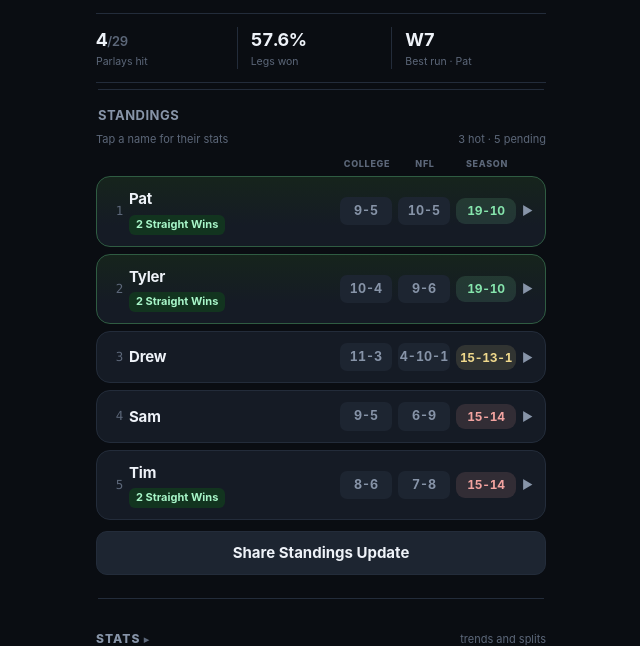
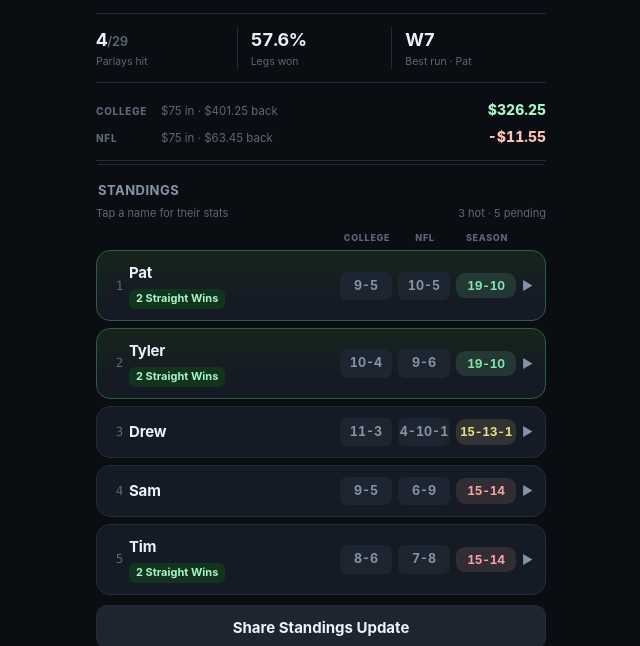
Before and after one commit to sammarrellajr/parlay-club, a plain HTML site: page index.html in a window 1280 px wide. Shown: the part 454-1100 px from the top of the page, without its empty margins (319-959 px from the left). Drawn offline with Linux system fonts and the light colour scheme.

Commit message:
Put the college vs NFL money split under the hero
Both leagues cost the same $5 a week and only one has paid for itself:
college is $75 in and $401.25 back, NFL is $75 in and $63.45 back. That
is the season in two lines and it was three screens down inside a
collapsed panel, which is nowhere. It now sits under the hero on the All
tab and hides on the league tabs, where it would only repeat the hero.

The hero also says how many slates are in play, which is what explains a
page reading 30 slates above and 4 of 29 parlays hit below.

Co-Authored-By: Claude Opus 5 <noreply@anthropic.com>
Claude-Session: https://claude.ai/code/session_01KDNrBBh1WrEPhDraZpj7yH

```diff
--- a/index.html
+++ b/index.html
@@ -175,6 +175,20 @@
 .hero-val.down { color: var(--loss); }
 .hero-sub { font-size: 12.5px; color: var(--muted); margin-top: 5px; }
 
+/* The split that decides whether any of this works. It lived three screens
+   down inside a collapsed panel, which is nowhere. */
+.lsplit { padding: 11px 0 12px; border-bottom: 1px solid var(--line); }
+.lspr { display: grid; grid-template-columns: 56px 1fr auto;
+  align-items: baseline; gap: 9px; }
+.lspr + .lspr { margin-top: 7px; }
+.lspl { font-size: 10px; font-weight: 800; letter-spacing: 0.7px;
+  text-transform: uppercase; color: var(--dim); }
+.lspd { font-size: 11.5px; color: var(--dim); min-width: 0;
+  overflow: hidden; text-overflow: ellipsis; white-space: nowrap; }
+.lspv { font-size: 14px; font-weight: 800; font-variant-numeric: tabular-nums;
+  white-space: nowrap; }
+.lspv.up { color: var(--accent-soft); }
+.lspv.down { color: var(--loss-soft); }
 .strip { display: flex; padding: 13px 0; border-bottom: 1px solid var(--line); margin-bottom: 6px; }
 .strip > div { flex: 1; padding-right: 10px; min-width: 0; }
 .strip > div + div { border-left: 1px solid var(--line); padding-left: 13px; }
@@ -316,6 +330,8 @@
   <div class="hero" id="hero"></div>
 
   <div class="strip" id="strip"></div>
+
+  <div class="lsplit" id="lsplit" hidden></div>
 
   <div class="rule"></div>
 
@@ -526,6 +542,7 @@ function render() {
   const rows = STATS.byLeague[key];
   const n = STATS.counts[key];
 
+  const live = inPlayEntries(DATA).filter(e => key === "all" || e.league === key).length;
   const won = STATS.parlays[key];
   const done = STATS.settled[key];
   const m = STATS.money[key];
@@ -537,6 +554,7 @@ function render() {
      <div class="hero-val ${m.net > 0 ? "up" : m.net < 0 ? "down" : ""}">${fmtMoney(m.net)}</div>
      <div class="hero-sub">${fmtMoney(m.wagered)} wagered &middot; ${fmtMoney(m.won)} back &middot; ${
        n} ${key === "all" ? (n === 1 ? "slate" : "slates") : (n === 1 ? "week" : "weeks")}${
+       live ? " &middot; " + live + " in play" : ""}${
        m.unpriced ? " &middot; " + m.unpriced + " payout" +
        (m.unpriced === 1 ? "" : "s") + " not entered" : ""}</div>`;
 
@@ -555,6 +573,22 @@ function render() {
        <div class="s-val">${run.n ? "W" + run.n : "&mdash;"}</div>
        <div class="s-lbl">${run.n ? "Best run &middot; " + esc(run.who) : "Best run"}</div>
      </div>`;
+  /* Both leagues cost the same $5 a week. Only one of them has paid for
+     itself, and that belongs where people actually look. */
+  const ls = $("lsplit");
+  if (key === "all") {
+    const lsLine = (lab, m) =>
+      '<div class="lspr"><span class="lspl">' + lab + '</span>' +
+      '<span class="lspd">' + fmtMoney(m.wagered) + " in &middot; " +
+      fmtMoney(m.won) + ' back</span><span class="lspv ' +
+      (m.net > 0 ? "up" : m.net < 0 ? "down" : "") + '">' + fmtMoney(m.net) +
+      "</span></div>";
+    ls.innerHTML = lsLine("College", STATS.money.cfb) + lsLine("NFL", STATS.money.nfl);
+    ls.hidden = false;
+  } else {
+    ls.hidden = true;
+  }
+
   const hot = rows.filter(r => r.streak[key] >= 2).length;
   const cold = rows.filter(r => r.streak[key] <= -2).length;
   const pend = STATS.pending[key];
```
